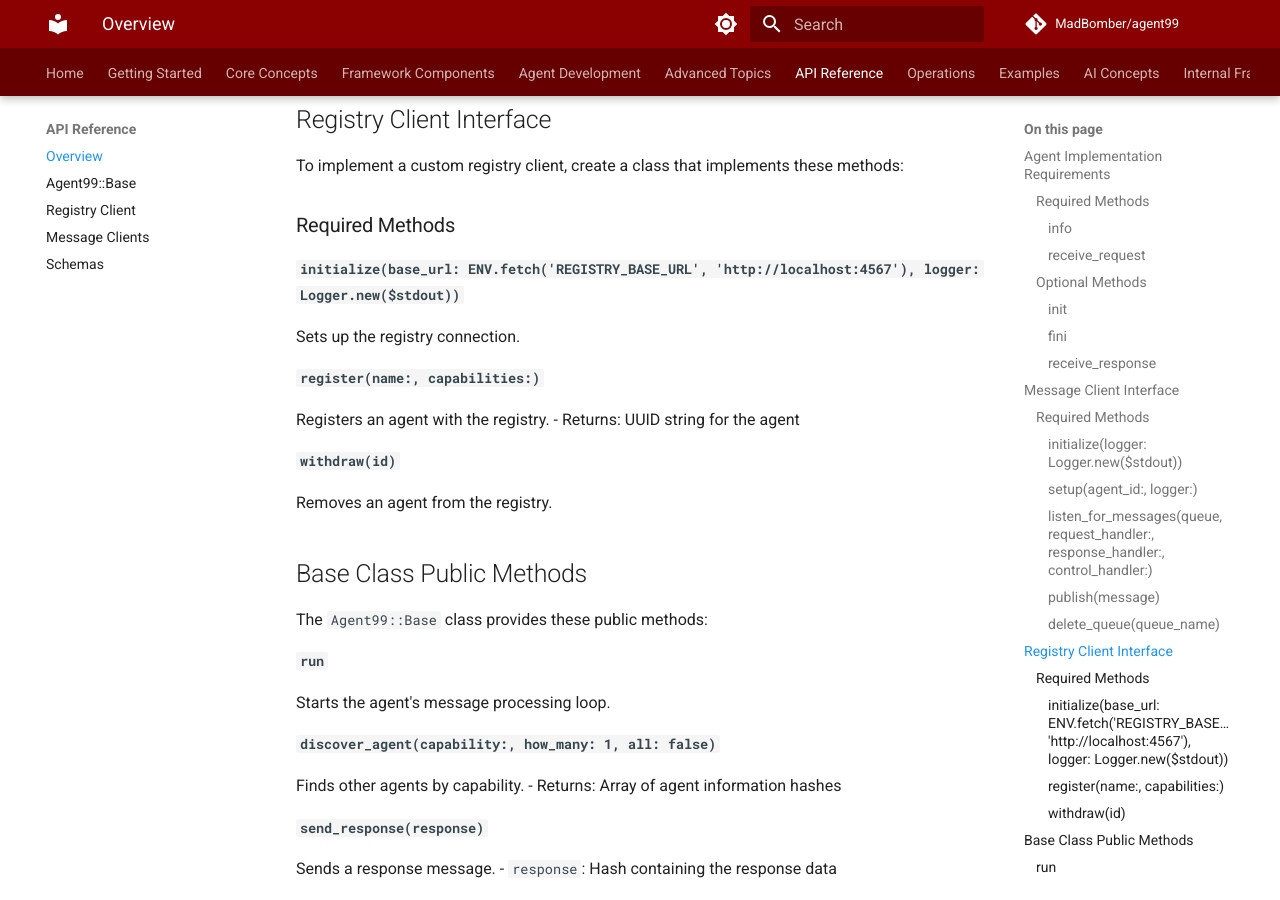
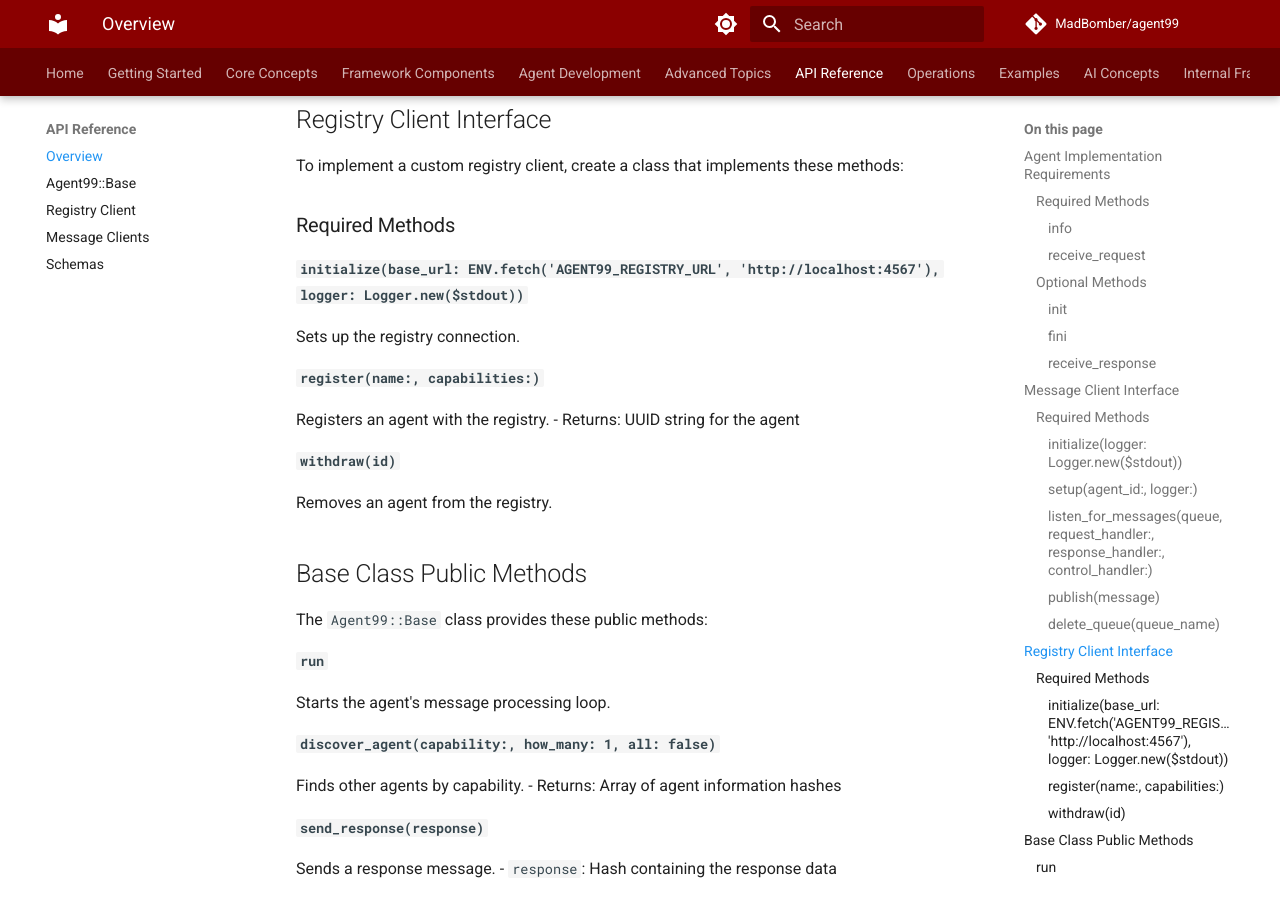
Before and after one commit to MadBomber/agent99, an MkDocs documentation site: the page built from docs/api-reference/overview.md, in a window 1280 px wide and 900 px high, scrolled down 2381 px. Built offline with MkDocs 1.6.1 and Material for MkDocs 9.7.7, drawn with Linux system fonts in a browser that asks for light colours; comment, search, counter and statistics services are not loaded.

Commit message:
docs: name the registry URL variable AGENT99_REGISTRY_URL

````diff
--- a/docs/agent99_framework/registry_client.md
+++ b/docs/agent99_framework/registry_client.md
@@ -9,7 +9,7 @@ The RegistryClient class is a crucial component of the Agent99 framework, provid
 ### Initialization
 
 ```ruby
-def initialize(base_url: ENV.fetch('REGISTRY_BASE_URL', 'http://localhost:4567'),
+def initialize(base_url: ENV.fetch('AGENT99_REGISTRY_URL', 'http://localhost:4567'),
                logger: Logger.new($stdout))
 ```
 
--- a/docs/api-reference/overview.md
+++ b/docs/api-reference/overview.md
@@ -97,7 +97,7 @@ To implement a custom registry client, create a class that implements these meth
 
 ### Required Methods
 
-#### `initialize(base_url: ENV.fetch('REGISTRY_BASE_URL', 'http://localhost:4567'), logger: Logger.new($stdout))`
+#### `initialize(base_url: ENV.fetch('AGENT99_REGISTRY_URL', 'http://localhost:4567'), logger: Logger.new($stdout))`
 Sets up the registry connection.
 
 #### `register(name:, capabilities:)`
--- a/docs/framework-components/agent-discovery.md
+++ b/docs/framework-components/agent-discovery.md
@@ -52,7 +52,7 @@ all_agents = discover_agent(capability: 'process_image', all: true)
 
 The registry client comes with default settings, which you can override as needed:
 
-- **URL**: Default is `http://localhost:4567` (you can override this using the `REGISTRY_BASE_URL` environment variable).
+- **URL**: Default is `http://localhost:4567` (you can override this using the `AGENT99_REGISTRY_URL` environment variable).
 - **Interface**: Supports a standard HTTP REST interface.
 - **Reconnection**: Automatic reconnection handling is provided to ensure reliable communication.
 
--- a/docs/operations/configuration.md
+++ b/docs/operations/configuration.md
@@ -4,7 +4,7 @@
 
 Agents can be configured using environment variables. Key configuration options include:
 
-- `REGISTRY_BASE_URL`: Specifies the URL of the agent registry service (default: 'http://localhost:4567').
+- `AGENT99_REGISTRY_URL`: Specifies the URL of the agent registry service (default: 'http://localhost:4567').
 
 
 ### Environment Variables
@@ -12,5 +12,5 @@ Agents can be configured using environment variables. Key configuration options
 To set an environment variable, use the following command in your terminal before running your application:
 
 ```bash
-export REGISTRY_BASE_URL=http://my-registry-url
+export AGENT99_REGISTRY_URL=http://my-registry-url
 ```
````
Also changed, not shown: CHANGELOG.md (+1 -0 lines).
